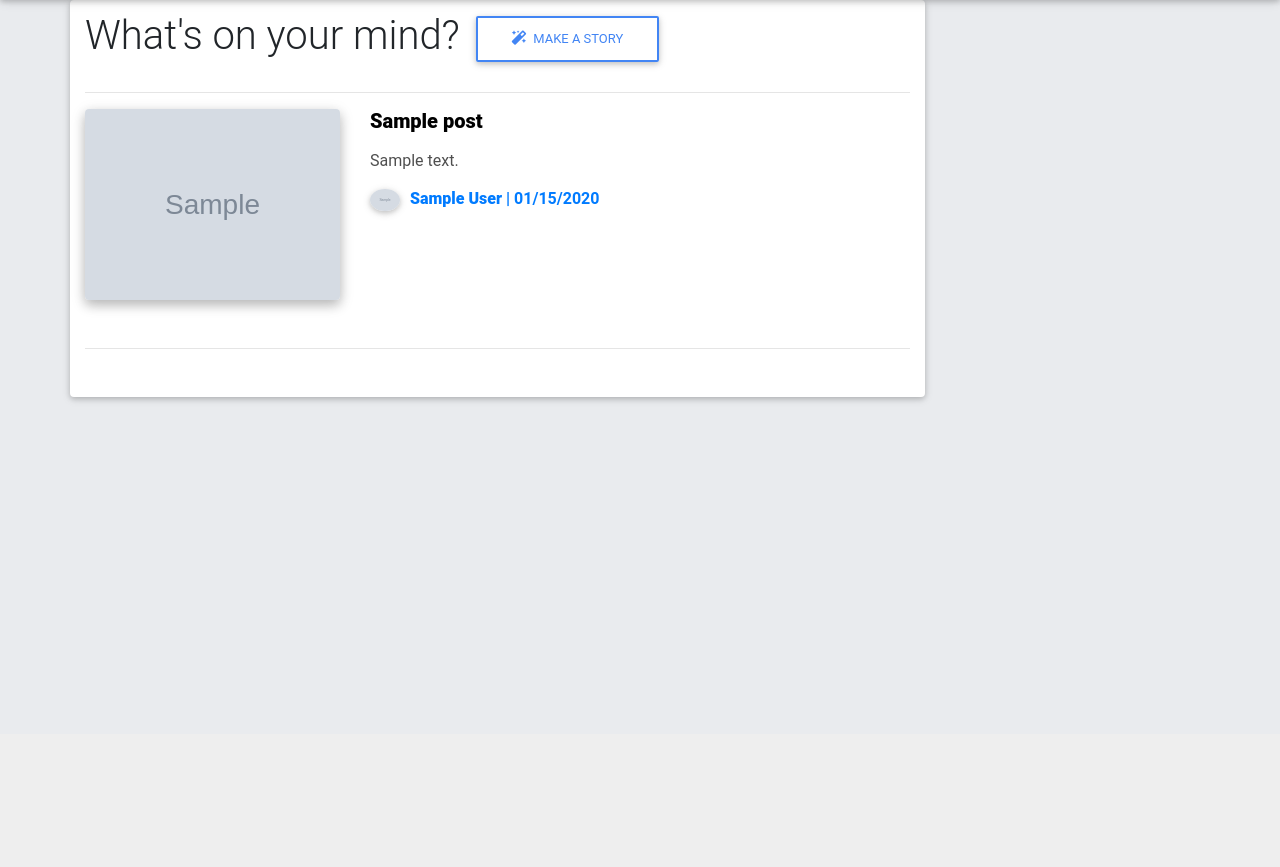
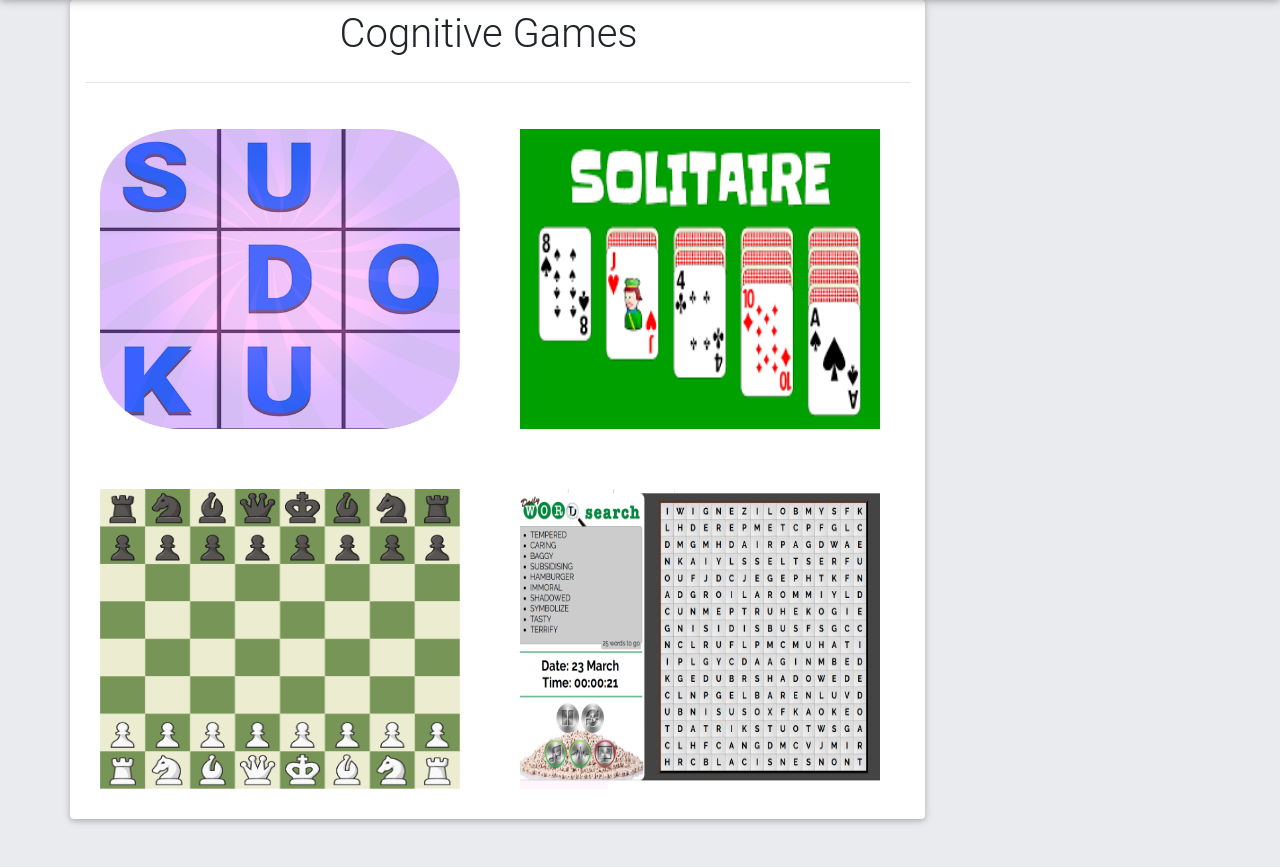
Before and after one commit to arbmf/SNFE, a Flask app: page /games in a window 1280 px wide. Shown: the part 66-933 px from the top of the page. Before the commit the page ends 469 px from the top, so only its background shows below. Run offline with Flask 3, Linux system fonts and the light colour scheme; a user stored in the database is signed in; tables that the repository leaves empty hold one stand-in row (values such as "Sample post"); grey boxes marked "Sample" are stand-in pictures; some libraries are stand-ins or nearby versions; some web fonts are replaced.

Commit message:
Added Games to games tab

```diff
--- a/app/templates/family/family.html
+++ b/app/templates/family/family.html
@@ -67,7 +67,7 @@
             <hr class="my-5">
             {% endfor %}
             {% else %}
-            <img src="{{ url_for('static', filename='socialize.png') }}"" alt="">
+            <img src="{{ url_for('static', filename='socialize.png') }}" alt="">
                 <h3 class=" text-center">You don't have any friends/following.</h3>
             {% endif %}
         </section>
--- a/app/templates/games/games.html
+++ b/app/templates/games/games.html
@@ -5,76 +5,36 @@
     <div class="row" style=" margin-top: -52px;">
         <!-- Section: Blog v.3 -->
         <section class="my-5 col-xl-9 card" style="background-color: white; padding-top: 10px;">
-            <h1>What's on your mind?
-                <a href="{{ url_for('posts.create_post') }}" class="btn btn-outline-primary waves-effect"><i
-                        class="fas fa-magic mr-1"></i>
-                    Make a story
-                </a>
-            </h1>
+            <h1> &emsp;&emsp;&emsp;&emsp;&emsp;&emsp; Cognitive Games </h1>
             <hr>
-            {% if posts %}
-            {% for post in posts %}
             <!-- Grid row -->
             <div class="row">
-                {% if post.ImageFile %}
-                <!-- Grid column -->
-                <div class="col-lg-5 col-xl-4">
-
-                    <!-- Featured image -->
-                    <div class="view overlay rounded z-depth-1-half mb-lg-0 mb-4">
-                        <img class="img-fluid" src="{{ url_for('static', filename='post_images/' +
-                                post.ImageFile) }}" alt="Post Image">
-                        <a href="{{ url_for('posts.post', postID=post.id) }}">
-
-                            <div class="mask rgba-white-slight"></div>
-                        </a>
-                    </div>
-
-                </div>
-                <!-- Grid column -->
-                {% endif %}
-                <!-- Grid column -->
-                <div class="col-lg-7 col-xl-8">
-
-                    <!-- Post title -->
-                    <a href="{{ url_for('posts.post', postID=post.id) }}" style="color: black;">
-                        <h5 class="font-weight-bold mb-3"><strong>{{ post.Title }}</strong></h5>
-                    </a>
-
-                    <!-- Excerpt -->
-                    {% if post.Content[:100] %}
-
-                    <p class="dark-grey-text">{{ post.Content[:100] + (post.Content[100:] and '...') }}</p>
-                    <!-- Post data -->
-                    {% endif %}
-
-                    <!-- Read more button -->
-
-                    <a href="{{ url_for('main.user_profile', email=post.Author.Email) }}">
-                        <h6 class="font-weight-bold mb-3"><img style="max-width: 30px; margin-right: 10px;"
-                                src="{{ url_for('static', filename='profile_pictures/' + post.Author.ProfilePicture) }}"
-                                class="img-fluid z-depth-1 rounded-circle"
-                                alt="Responsive image"><strong>{{ post.Author.FirstName }}
-                                {{ post.Author.LastName }}</strong> |
-                            {{ post.DatePosted.strftime('%m/%d/%Y') }}</h6>
+                <div style="padding: 30px">
+                    <a href="https://www.websudoku.com/" style="color: black;">
+                         <img src="{{ url_for('static', filename='sudoku.png') }}" alt="profile-picture" width="360" height="300">
                     </a>
                 </div>
-                <!-- Grid column -->
+                <div style="padding: 30px">
+                    <a href="https://www.solitr.com/" style="color: black;">
+                         <img src="{{ url_for('static', filename='solitaire.png') }}" alt="profile-picture"width="360" height="300">
+                    </a>
+                </div>
+            </div>
+
+            <div class="row">
+                <div style="padding: 30px">
+                    <a href="https://www.chess.com/play/online" style="color: black;">
+                         <img src="{{ url_for('static', filename='chess.png') }}" alt="profile-picture" width="360" height="300" >
+                    </a>
+                </div>
+                <div style="padding: 30px">
+                    <a href="https://www.mindgames.com/game/Daily+Word+Search" style="color: black;">
+                         <img src="{{ url_for('static', filename='word_search.png') }}" alt="profile-picture"  width="360" height="300">
+                    </a>
+                </div>
 
             </div>
             <!-- Grid row -->
-
-            <hr class="my-5">
-            {% endfor %}
-            {% else %}
-            <img src="{{ url_for('static', filename='socialize.png') }}"" alt="">
-                <h3 class=" text-center">You don't have any friends/following.</h3>
-            {% endif %}
-        </section>
-        <!-- Section: Blog v.3 -->
-
-        <section class="my-5 col-xl-3" style="padding-top: 10px;">
-
         </section>
     </div>
 </div>
```
Also changed, not shown: app/static/chess.png (added), app/static/solitaire.png (added), app/static/sudoku.png (added), app/static/word_search.png (added), 1 other file.
